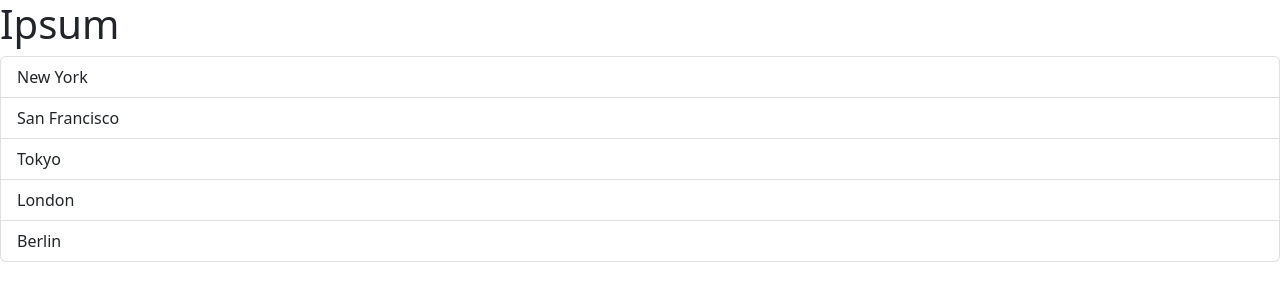
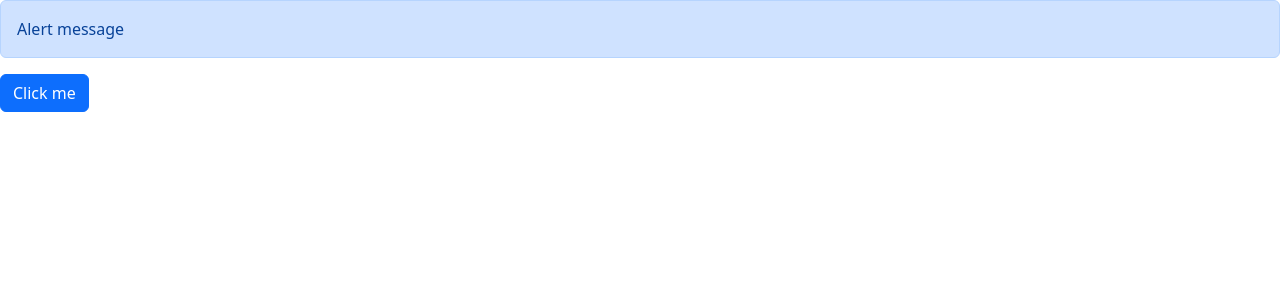
Before and after one commit to cameroncrobinson/gaming-library, a React (Vite) app: page / in a window 1280 px wide. Shown: the top 300 px of the page. Built offline with nearby package versions, Linux system fonts and the light colour scheme.

Commit message:
Button ui functionality

```diff
--- a/src/App.tsx
+++ b/src/App.tsx
@@ -1,10 +1,18 @@
 import ListGroup from "./components/ListGroup";
+import Alerts from "./components/Alerts";
+import Button from "./components/Button";
 
 function App() {
   let items = ["New York", "San Francisco", "Tokyo", "London", "Berlin"];
+  const handleSelectItem = (item: string) => {
+    console.log(item);
+  };
   return (
     <div className="App">
-      <ListGroup items={items} heading="Ipsum" />
+      <Alerts>
+        <span>Alert message</span>
+      </Alerts>
+      <Button>Click me</Button>
     </div>
   );
 }
```
